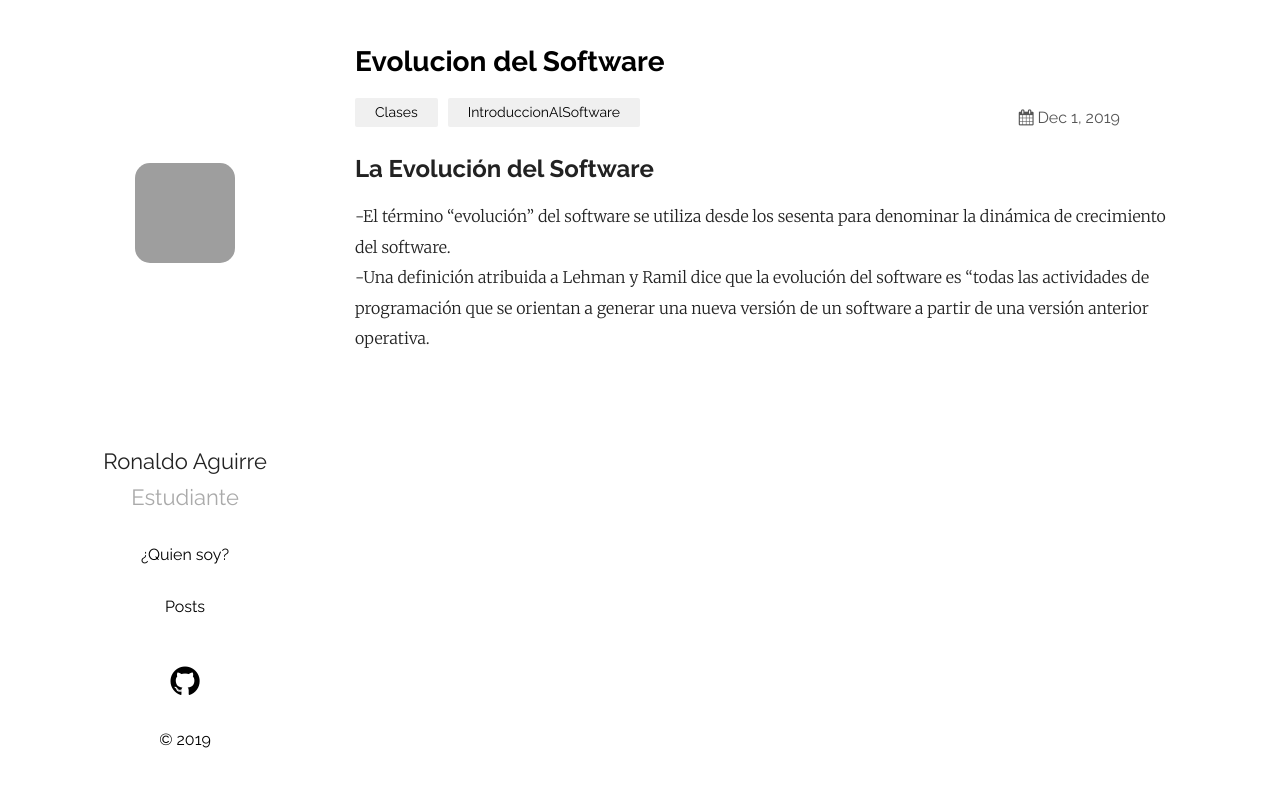
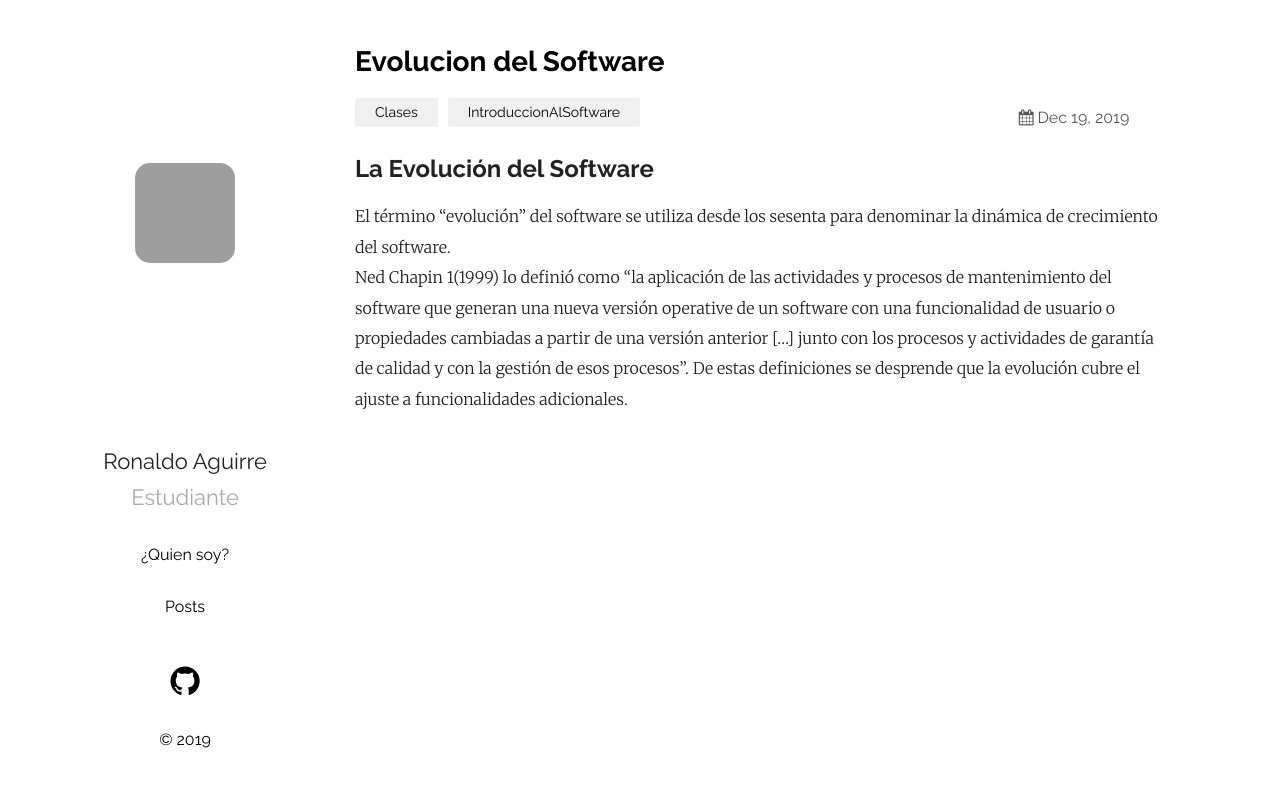
Before and after one commit to RonaldoJa/RonaldoJa.github.io, a Jekyll site: the page built from _posts/2019-03-23-EvoluciondelSoft.markdown, in a window 1280 px wide, cut to the strip 0-787 px from the top of the page. Built offline with Jekyll 4.4.1, drawn with Linux system fonts in a browser that asks for light colours; grey boxes are pictures that could not be loaded.

Commit message:
Update 2019-03-23-EvoluciondelSoft.markdown

```diff
--- a/_posts/2019-03-23-EvoluciondelSoft.markdown
+++ b/_posts/2019-03-23-EvoluciondelSoft.markdown
@@ -1,9 +1,9 @@
 ---
 layout: post
 title:  "Evolucion del Software"
-date:   2019-12-01 21:13:38 +0530
+date:   2019-12-19 21:14:04 +0530
 categories: Clases IntroduccionAlSoftware
 ---
 <h2>La Evolución del Software</h2>
-  <p>-El término “evolución” del software se utiliza desde los sesenta para denominar la dinámica de crecimiento del software.<br>
-  -Una definición atribuida a Lehman y Ramil dice que la evolución del software es “todas las actividades de programación que se orientan a generar una nueva versión de un software a partir de una versión anterior operativa. </p>
+  <p>El término “evolución” del software se utiliza desde los sesenta para denominar la dinámica de crecimiento del software.<br>
+  Ned Chapin 1(1999) lo definió como “la aplicación de las actividades y procesos de mantenimiento del software que generan una nueva versión operative de un software con una funcionalidad de usuario o propiedades cambiadas a partir de una versión anterior […] junto con los procesos y actividades de garantía de calidad y con la gestión de esos procesos”. De estas definiciones se desprende que la evolución cubre el ajuste a funcionalidades adicionales. </p>
```
